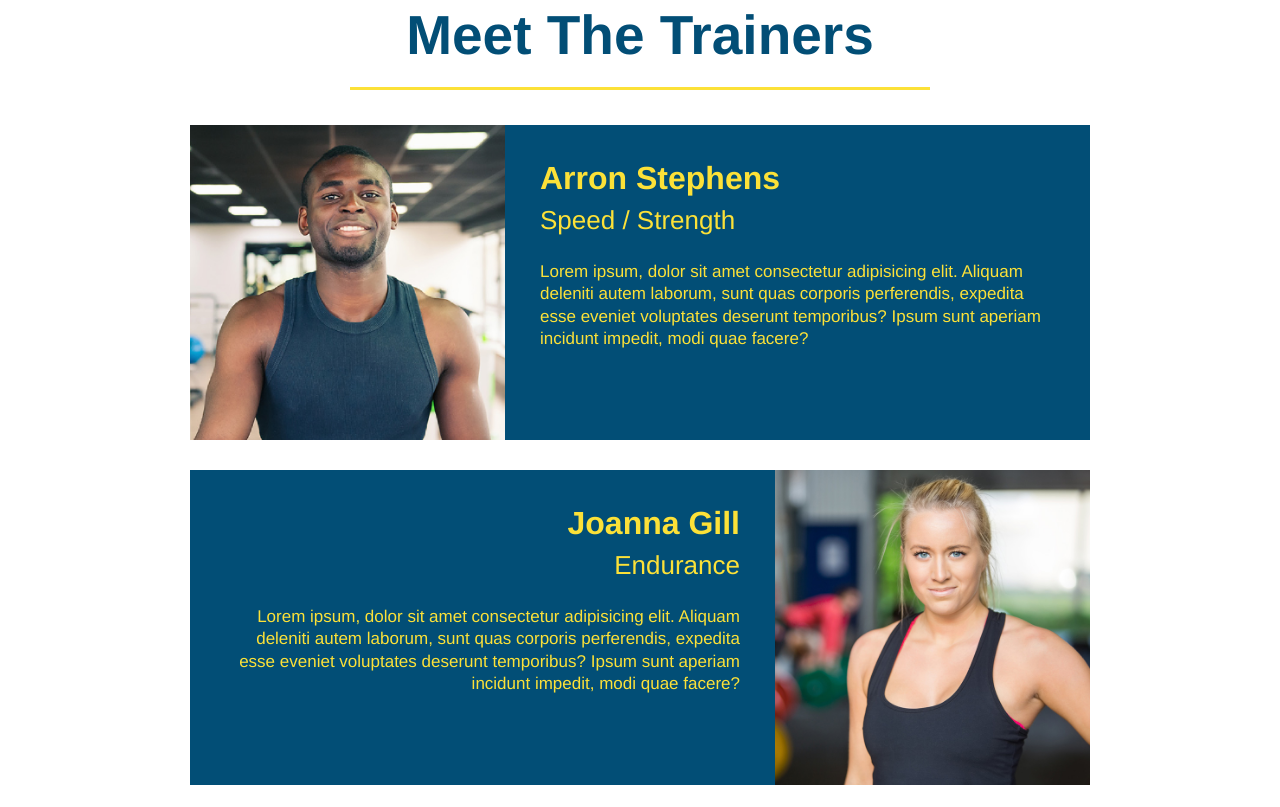
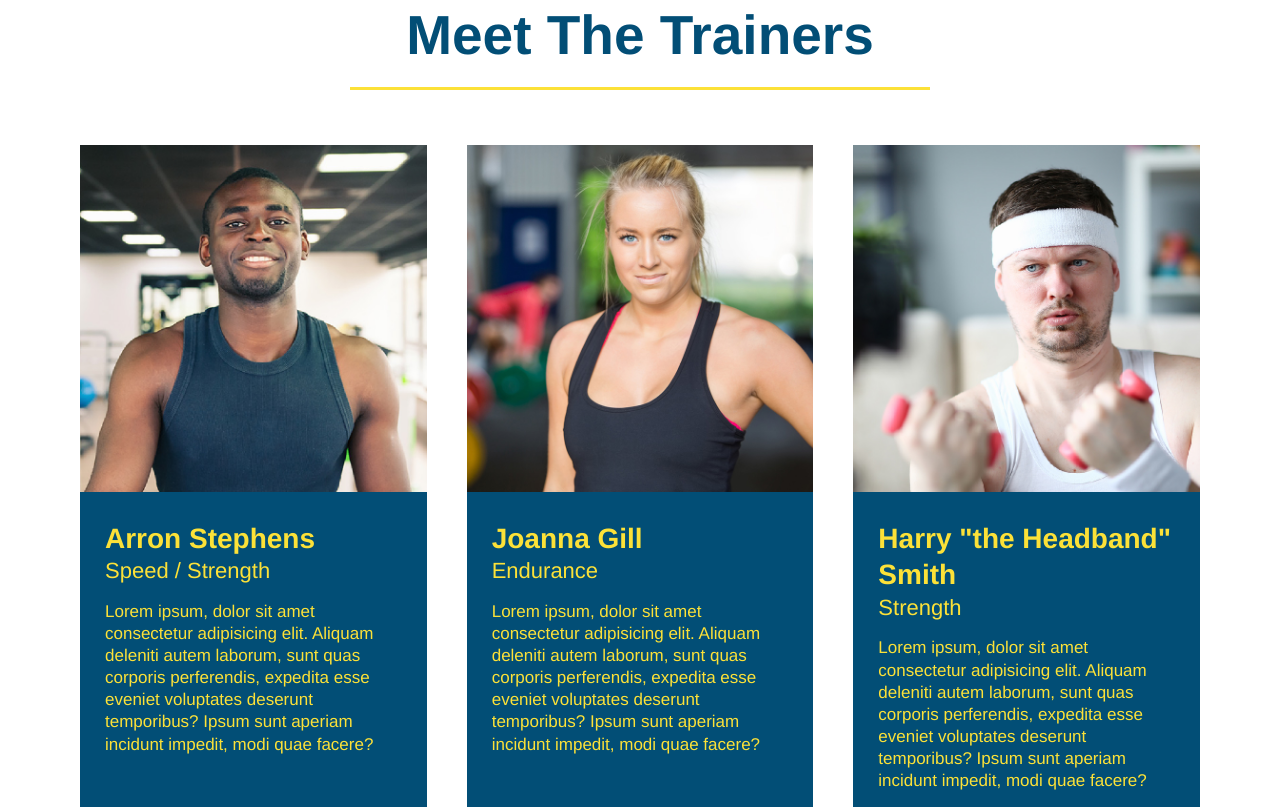
Before and after one commit to RochelleYounger/run-buddy, a plain HTML site: page index.html in a window 1280 px wide. Shown: the part 2313-3120 px from the top of the page. Drawn offline with Linux system fonts and the light colour scheme.

Commit message:
add flexbox to the trainers

```diff
--- a/assets/css/style.css
+++ b/assets/css/style.css
@@ -272,25 +272,42 @@ section {
     max-width: 100%;
 }
 
-.trainers {}
+.trainers {
+    width: 100%;
+    margin: 0 auto;
+    display: flex;
+    flex-wrap: wrap;
+    justify-content: space-around;
+}
 
 .trainer {
-    width: 900px;
-    margin: 0 auto 30px auto;
+    margin: 20px;
     background: #024e76;
     color: #fce138;
-    overflow: auto;
+    flex: 1;
 }
 
 .trainer img {
-    width: 35%;
-    float: left;
+    width: 100%;
 }
 
 .trainer-bio {
-    padding: 35px;
-    float: left;
-    width: 65%;
+    padding: 25px;
+    line-height: 1.3;
+}
+
+.trainer-bio h3 {
+    font-size: 28px;
+}
+
+.trainer-bio h4 {
+    font-weight: lighter;
+    font-size: 22px;
+    margin-bottom: 15px;
+}
+
+.trainer-bio p {
+    font-size: 17px;
 }
 
 .text-left {
@@ -299,22 +316,6 @@ section {
 
 .text-right {
     text-align: right;
-}
-
-.trainer-bio h3 {
-    font-size: 32px;
-    margin-bottom: 8px;
-}
-
-.trainer-bio h4 {
-    font-weight: lighter;
-    font-size: 26px;
-    margin-bottom: 25px;
-}
-
-.trainer-bio p {
-    font-size: 17px;
-    line-height: 1.3;
 }
 
 /* REACH OUT STYLES START */
--- a/index.html
+++ b/index.html
@@ -219,19 +219,21 @@
         </section>
 
         <!-- "meet the trainers" section -->
-        <section id="your-trainers" class="trainers">
+        <section id="your-trainers">
             <div class="flex-row">
                 <h2 class="section-title primary-border">
                     Meet The Trainers
                 </h2>
             </div>
+            <div  class="trainers">
+                <!-- first trainer bio -->
                 <article class="trainer">
                     <img src="./assets/images/trainer-1.jpg" alt="Arron Stephens in his workout clothes, ready to pump iron" />
-                <div class="trainer-bio text-left">
-                    <h3>
+                    <div class="trainer-bio">
+                        <h3 class="trainer-name">
                             Arron Stephens
                         </h3>
-                    <h4>
+                        <h4 class="trainer-role">
                             Speed / Strength
                         </h4>
                         <p>
@@ -245,11 +247,12 @@
 
                 <!-- second trainer bio -->
                 <article class="trainer">
-                <div class="trainer-bio text-right">
-                    <h3>
+                    <img src="./assets/images/trainer-2.jpg" alt="Joanna Gill cooling off after a workout" />
+                    <div class="trainer-bio">
+                        <h3 class="trainer-name">
                             Joanna Gill
                         </h3>
-                    <h4>
+                        <h4 class="trainer-role">
                             Endurance
                         </h4>
                         <p>
@@ -259,17 +262,16 @@
                             incidunt impedit, modi quae facere?
                         </p>
                     </div>
-                <img src="./assets/images/trainer-2.jpg" alt="Joanna Gill cooling off after a workout" />
                 </article>
 
                 <!-- third trainer bio -->
                 <article class="trainer">
                     <img src="./assets/images/trainer-3.jpg" alt="Harry Smith wearing a headband and lifting comically small pink weights" />
-                <div class="trainer-bio text-left">
-                    <h3>
+                    <div class="trainer-bio">
+                        <h3 class="trainer-name">
                             Harry "the Headband" Smith
                         </h3>
-                    <h4>
+                        <h4 class="trainer-role">
                             Strength
                         </h4>
                         <p>
@@ -280,6 +282,7 @@
                         </p>
                     </div>
                 </article>
+            </div>
         </section>
 
         <!-- "reach out" section -->
```
Lines whose indentation alone changed are shown as unchanged.
